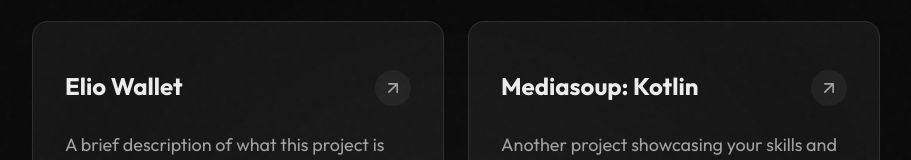
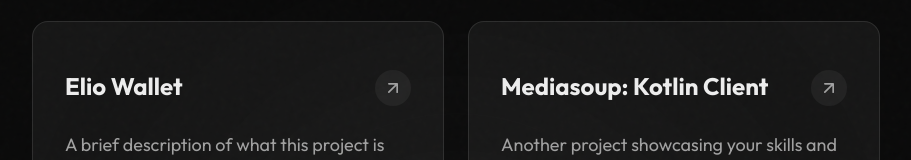
Before and after one commit to ambjn/portfolio-ambjn, a React (Vite) app: page / in a window 1280 px wide. Shown: the part 494-654 px from the top of the page, without its empty margins (184-1095 px from the left). Built offline with nearby package versions, Linux system fonts and the light colour scheme.

Commit message:
updated titile

```diff
--- a/src/data/content.ts
+++ b/src/data/content.ts
@@ -12,7 +12,7 @@
     link: "https://eliowallet.vercel.app/",
   },
   {
-    title: "Mediasoup: Kotlin",
+    title: "Mediasoup: Kotlin Client",
     description: "Another project showcasing your skills and creativity.",
     link: "https://github.com/Huddle01/Kotlin-Client",
   },
```
